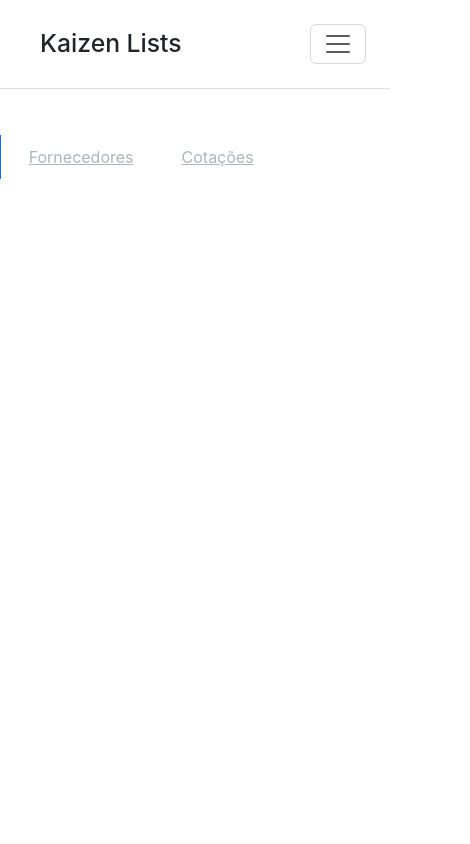
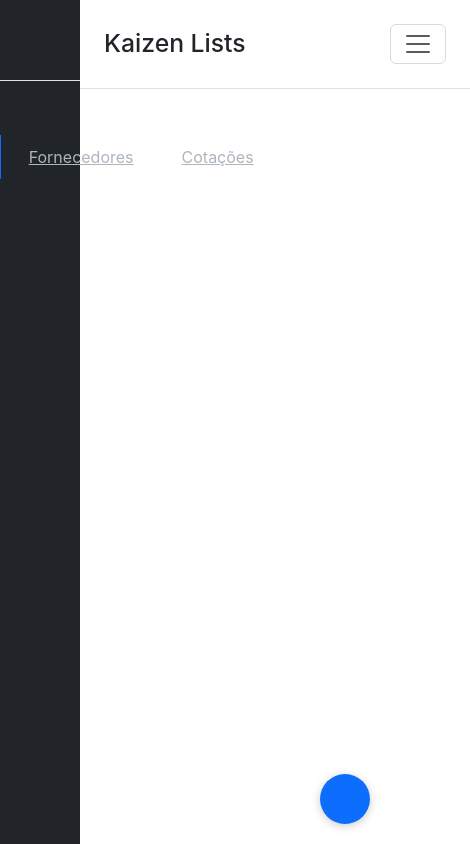
Before and after one commit to AndrewDevos1/ListaKaizenApp-MultiTenant, a React (Create React App) app in the folder frontend/: page /admin/areas in a window 390 px wide. Shown: the whole page, 470 px wide, since content can reach past the window. Built offline with nearby package versions, Linux system fonts and the light colour scheme.

Commit message:
feat(frontend): Reposition hamburger menu and UX improvements

```diff
--- a/frontend/src/components/Layout.module.css
+++ b/frontend/src/components/Layout.module.css
@@ -15,7 +15,9 @@
 }
 
 .sidebarWrapper .listGroup {
-  width: 15rem;
+  min-width: 10rem; /* Minimum width */
+  max-width: 20rem; /* Maximum width */
+  width: auto; /* Adjusts to content */
 }
 
 .sidebarWrapper .listGroupItem {
@@ -70,3 +72,28 @@
     margin-left: -15rem;
   }
 }
+
+/* Mobile Menu Toggle */
+.mobileMenuToggle {
+  position: fixed;
+  bottom: 20px;
+  right: 20px;
+  background-color: #0d6efd; /* Primary blue */
+  color: #fff;
+  width: 50px;
+  height: 50px;
+  border-radius: 50%;
+  display: flex;
+  justify-content: center;
+  align-items: center;
+  cursor: pointer;
+  box-shadow: 0 2px 10px rgba(0, 0, 0, 0.2);
+  z-index: 1000; /* Ensure it's above other content */
+}
+
+/* Hide on larger screens */
+@media (min-width: 768px) {
+  .mobileMenuToggle {
+    display: none;
+  }
+}
--- a/frontend/src/components/Layout.tsx
+++ b/frontend/src/components/Layout.tsx
@@ -54,7 +54,6 @@ const Layout: React.FC<{ children: React.ReactNode }> = ({ children }) => {
       <div className={styles.pageContentWrapper}> {/* Apply pageContentWrapper class */}
         <nav className={`${styles.navbar} navbar navbar-expand-lg navbar-light bg-transparent py-4 px-4`}> {/* Apply navbar class */}
           <div className="d-flex align-items-center">
-            <i className="fas fa-bars primary-text fs-4 me-3" id="menu-toggle" onClick={handleToggle}></i>
             <h2 className="fs-2 m-0">Kaizen Lists</h2>
           </div>
 
@@ -66,6 +65,10 @@ const Layout: React.FC<{ children: React.ReactNode }> = ({ children }) => {
               <li className="nav-item dropdown">
                 <a className="nav-link dropdown-toggle second-text fw-bold" href="#!" id="navbarDropdown" role="button" data-bs-toggle="dropdown" aria-expanded="false">
                   <i className="fas fa-bell me-2"></i> {/* Notification Icon */}
+                  <span className="position-absolute top-0 start-100 translate-middle badge rounded-pill bg-danger">
+                    99+
+                    <span className="visually-hidden">unread messages</span>
+                  </span>
                 </a>
               </li>
               <li className="nav-item dropdown">
@@ -86,6 +89,10 @@ const Layout: React.FC<{ children: React.ReactNode }> = ({ children }) => {
           {children}
         </div>
       </div>
+      {/* Mobile Menu Toggle (Bottom Right) */}
+      <div className={styles.mobileMenuToggle} onClick={handleToggle}>
+        <i className="fas fa-bars fs-4"></i>
+      </div>
     </div>
   );
 };
```
Also changed, not shown: 1 other file (tests, documents, lock files or other folders).
